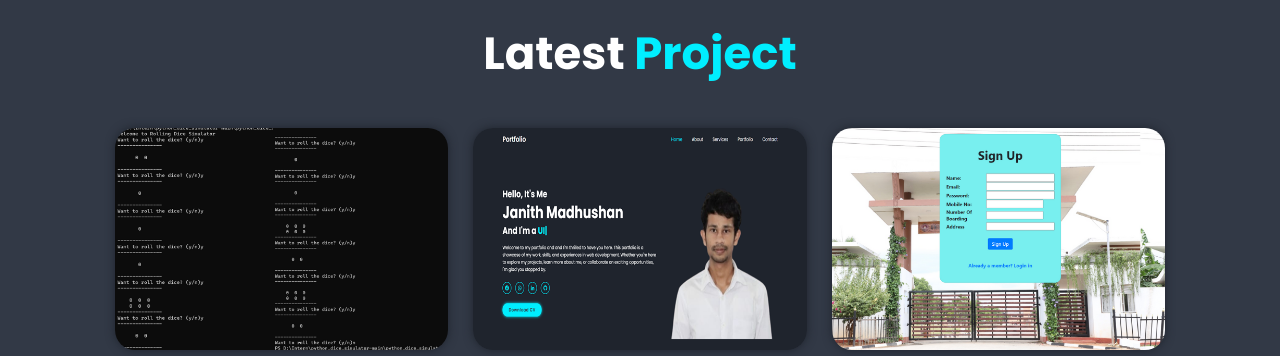
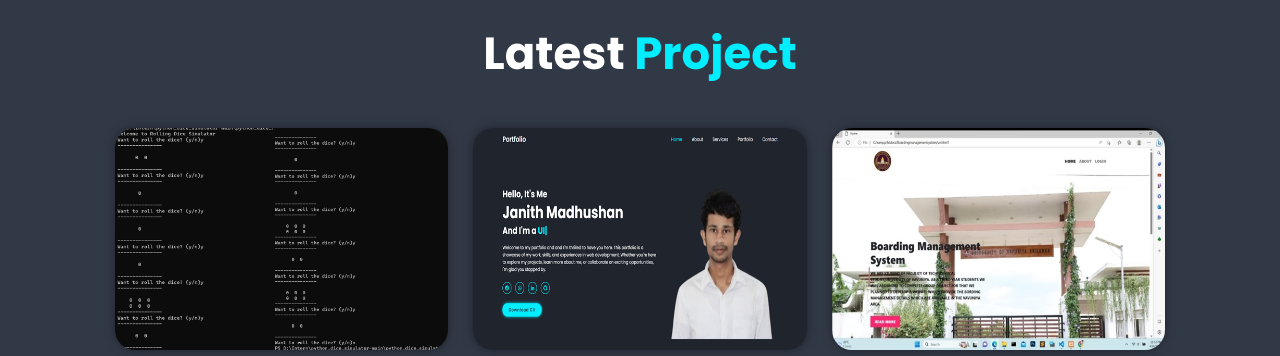
Before and after one commit to JanithMadhushan68/Responsive-Portfolio-Website-, a plain HTML site: page index.html in a window 1280 px wide. Shown: the part 2480-2836 px from the top of the page. Drawn offline with nearby package versions, Linux system fonts and the light colour scheme.

Commit message:
image change

```diff
--- a/index.html
+++ b/index.html
@@ -106,7 +106,7 @@
             </div>
 
             <div class="portfolio-box">
-                <img src="bodinmngpng.png" alt="">
+                <img src="bodinmngpng.jpg" alt="">
                 <div class="portfolio-layer">
                     <h4>Web Design</h4>
                     <p>This is a Boarding Management Web Appliacation. Used Html, CSS, Javascript, Php, Bootstrap.</p>
```
Also changed, not shown: b.png (renamed from bodinmngpng.png), bodinmngpng.jpg (added).
